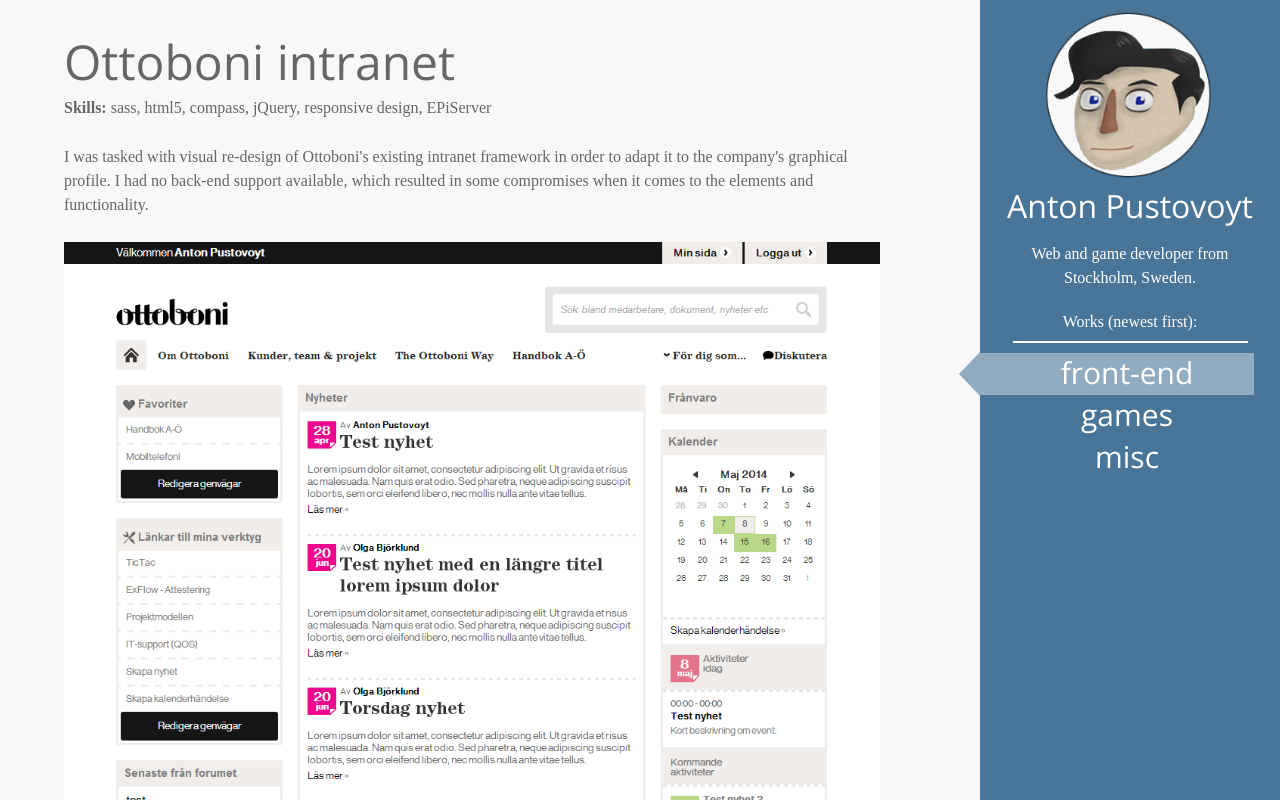
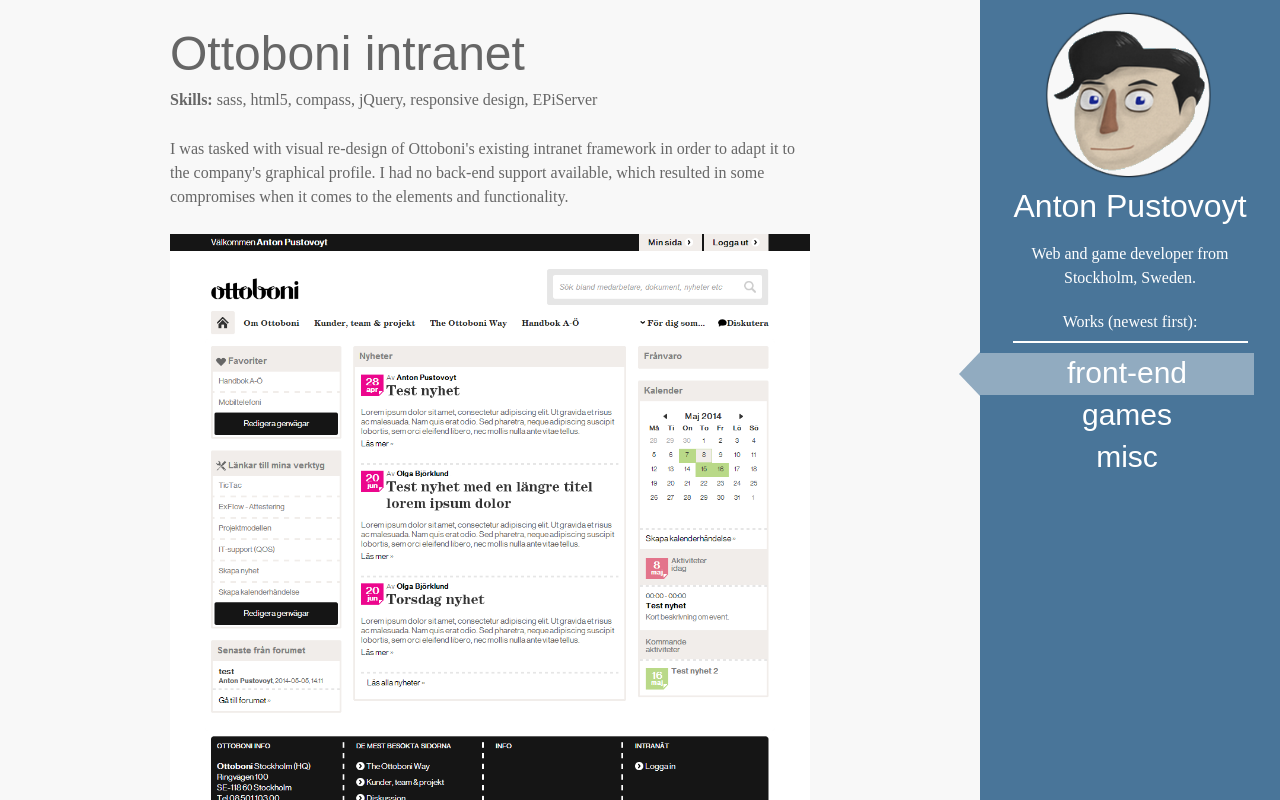
Before and after one commit to Cronnix/portfolio, a plain HTML site: page index.html in a window 1280 px wide. Shown: the top 800 px of the page. Drawn offline with nearby package versions, Linux system fonts and the light colour scheme; a web font is replaced by a local one.

Commit message:
Final v3

```diff
--- a/style.css
+++ b/style.css
@@ -56,7 +56,7 @@
 }
 
 h1, h2, a {
-  font-family: 'Open Sans', sans-serif;
+  font-family: 'Oswald', sans-serif;
   color: #666666;
 }
 
@@ -148,7 +148,13 @@
 
 
 #portfoliowrap {
-  margin: 3% 400px 0 5%;
+  padding: 0 30px 0 30px;
+  margin-right: 300px;
+}
+
+.contentwrap {
+    max-width: 1000px;
+  margin: auto;
 }
 
 #presentation {
@@ -215,9 +221,19 @@
 }
 
 .item {
-  margin-bottom: 25px;
+  margin-bottom: 40px;
   border-bottom: 5px double black;
-  padding-bottom: 40px;
+  padding-bottom: 50px;
+}
+
+#presentation p:last-child{
+  position: fixed;
+bottom: 10px;
+  right: 16px;
+}
+
+.sectionwrap {
+  margin-top: 30px;
 }
 
 .sectionwrap .item:last-child {
```
